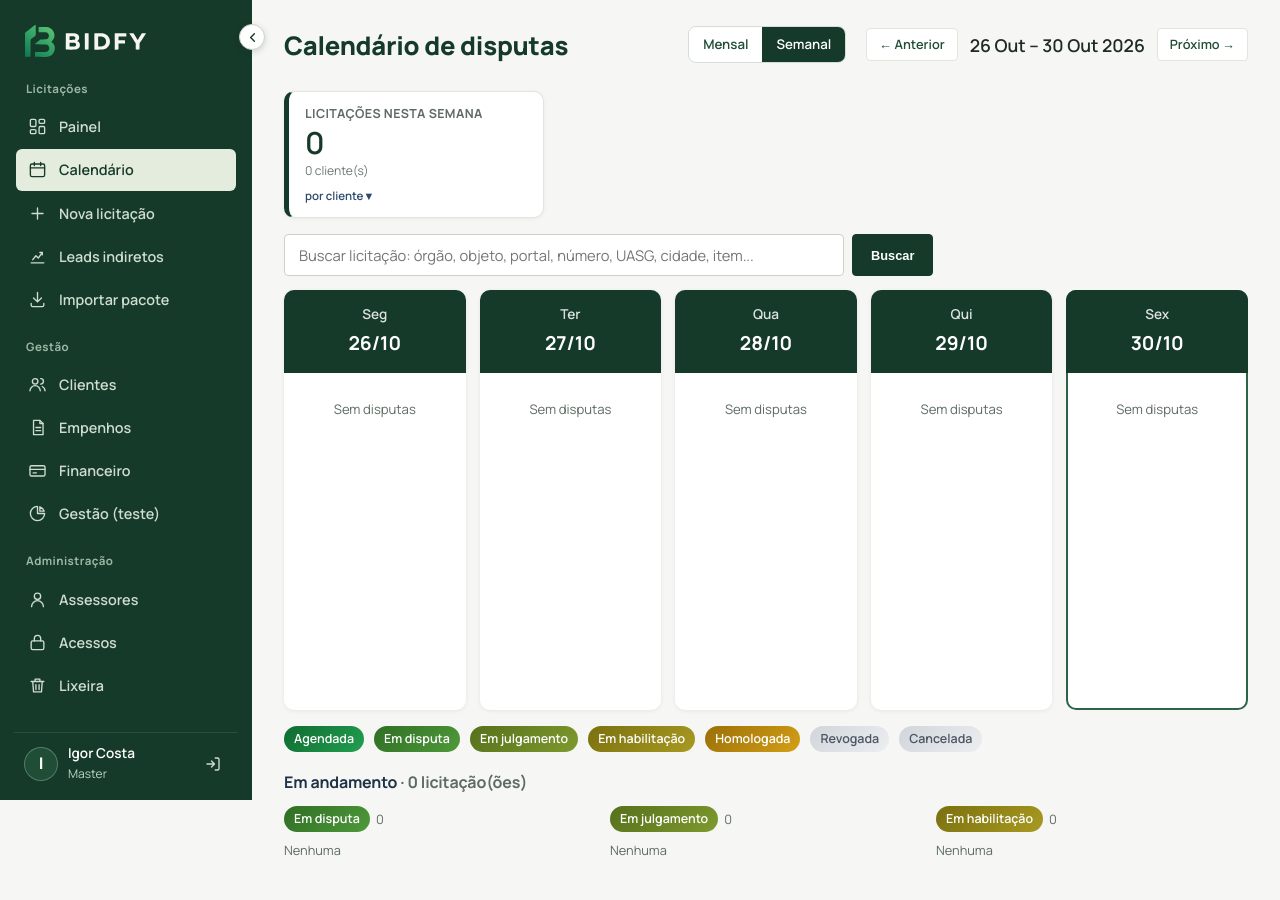
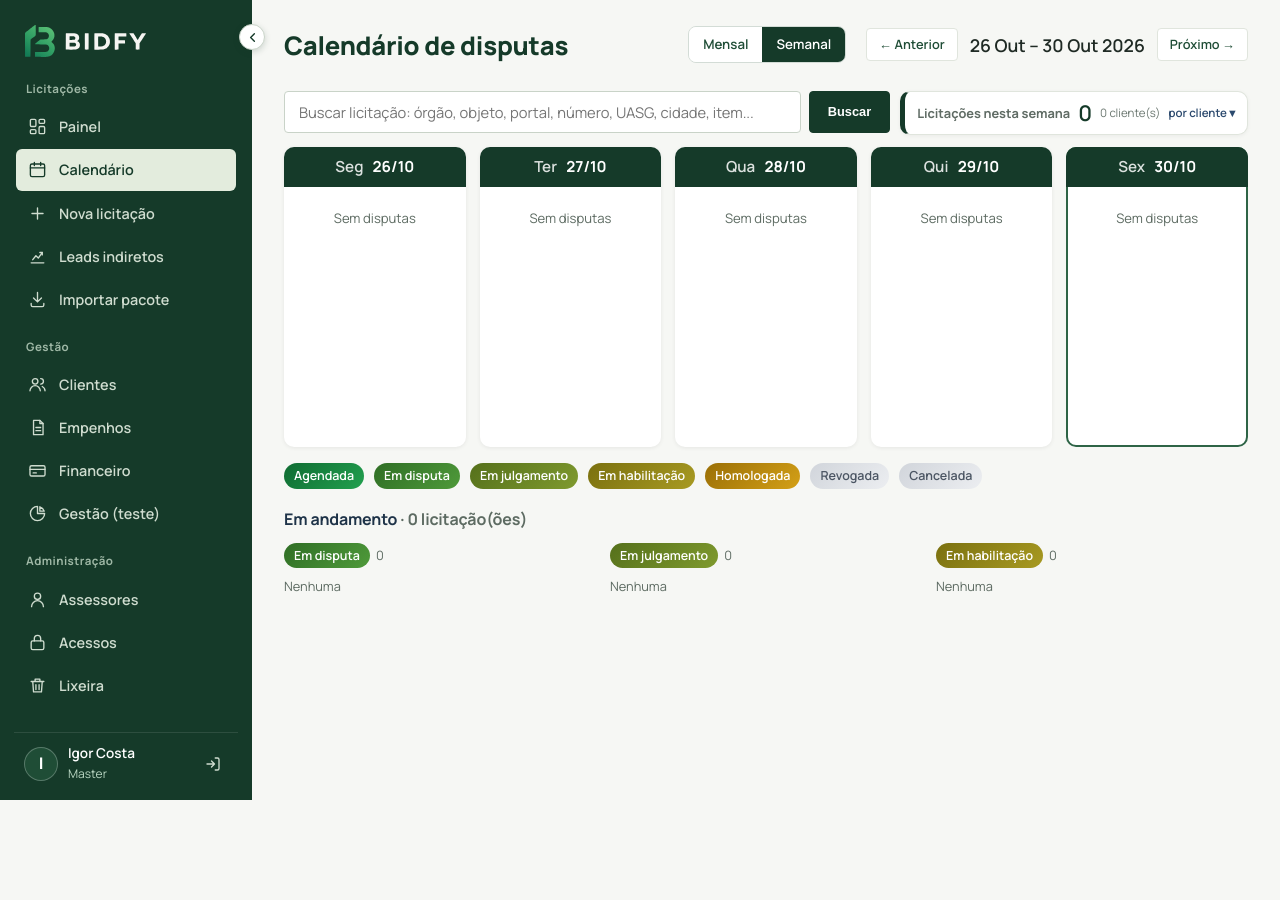
Before and after one commit to igorsantoscost-rgb/Software-de-Licita-es, a Flask app: page /calendario/semana in a window 1280 px wide. After the commit the page ends 800 px from the top, so only its background shows below. Run offline with Flask 3, Linux system fonts and the light colour scheme; a user stored in the database is signed in.

Commit message:
feat: topo do calendario e busca em card
Co-Authored-By: Claude Opus 5.5 <noreply@anthropic.com>
Claude-Session: https://claude.ai/code/session_0188455mnstEnycvQxj5eajo

```diff
--- a/app/static/css/style.css
+++ b/app/static/css/style.css
@@ -2148,3 +2148,45 @@ a.card-contagem:hover { text-decoration: none; box-shadow: 0 2px 10px rgba(0,0,0
 
 /* === Busca: correcao de digitacao === */
 .busca-corrigida { margin: 0 0 6px; font-size: .85rem; color: #8a5a00; }
+
+/* === Topo do calendario: busca + cards na mesma linha === */
+.topo-calendario { display: flex; flex-wrap: wrap; gap: 10px; align-items: flex-start; margin-bottom: 12px; }
+.busca-linha { flex: 1 1 560px; display: flex; flex-wrap: wrap; gap: 10px; align-items: flex-start; min-width: 0; }
+.busca-linha .busca-form { flex: 1 1 340px; margin: 0; }
+.topo-calendario .cards-contagem { margin: 0; flex-wrap: nowrap; }
+.topo-calendario .card-contagem { flex: none; min-width: 0; }
+.topo-calendario .card-contagem > summary, .topo-calendario div.card-contagem { flex-direction: row; align-items: center; gap: 8px; padding: 0 12px; height: 42px; white-space: nowrap; }
+.topo-calendario .card-contagem-total { font-size: 1.35rem; }
+.topo-calendario .card-contagem-titulo { text-transform: none; letter-spacing: 0; font-size: .8rem; }
+.topo-calendario .card-contagem-sub { font-size: .72rem; }
+.topo-calendario .card-contagem-abrir { margin: 0; }
+.topo-calendario .card-contagem[open] > .card-contagem-lista { position: absolute; top: calc(100% + 4px); right: 0; z-index: 30; background: #fff; min-width: 260px; border: 1px solid var(--borda); border-radius: 10px; box-shadow: 0 8px 24px rgba(0,0,0,.12); padding: 6px 8px; }
+.card-busca { border-left-color: #2c4a6e; }
+.topo-calendario .card-busca[open] > .card-contagem-lista { left: 0; right: auto; width: min(680px, 92vw); max-height: 60vh; }
+.busca-lista li { display: grid; grid-template-columns: 128px minmax(0, 1fr) 132px 44px; gap: 10px; align-items: center; padding: 5px 6px; font-size: .82rem; border-bottom: 1px solid #f1f5f2; }
+.busca-lista li.busca-lista-dica, .busca-lista li.muted-sm { display: block; }
+.busca-lista .busca-orgao { overflow: hidden; text-overflow: ellipsis; white-space: nowrap; }
+.busca-lista .busca-status { display: flex; }
+.busca-lista .busca-tags { display: flex; gap: 4px; align-items: center; }
+@media (max-width: 700px) { .busca-lista li { grid-template-columns: 1fr; gap: 2px; } }
+.busca-lista li:last-child { border-bottom: 0; }
+.card-contagem-lista.busca-lista li a { display: inline; padding: 0; border-radius: 0; font-size: inherit; }
+.card-contagem-lista.busca-lista li a:hover { background: none; text-decoration: underline; }
+.busca-lista .busca-data { font-weight: 700; }
+.busca-lista-dica { border-bottom: 0 !important; }
+.card-contagem-lista.busca-lista li a.busca-orgao { display: block; overflow: hidden; text-overflow: ellipsis; white-space: nowrap; }
+
+/* === Calendario semanal: cabecalho baixo e cards de 2 linhas (o dia cabe na tela) === */
+.semana-coluna { min-height: 300px; }
+.semana-coluna-header { padding: 7px 10px; }
+.semana-dia-nome, .semana-dia-num { display: inline; font-size: .95rem; margin: 0; }
+.semana-dia-num { margin-left: 6px; }
+.feriado-nome-semana { display: block; margin: 2px 0 0; font-size: .68rem; }
+.semana-coluna-corpo { gap: 3px; padding: 5px; }
+.evento-card { padding: 3px 8px; gap: 0; border-radius: 6px; border-left-width: 4px; }
+.evento-card-topo { gap: 6px; align-items: center; line-height: 1.2; }
+.evento-card-hora { font-size: .76rem; }
+.evento-card-pregao { font-size: .74rem; }
+.evento-card-orgao { font-size: .68rem; line-height: 1.15; }
+.tag-acomp-icone { display: inline-flex; align-items: center; justify-content: center; width: 14px; height: 14px; border-radius: 50%; background: #dc2626; color: #fff; font-size: .62rem; font-weight: 900; flex-shrink: 0; line-height: 1; }
+.evento-reag-icone { font-size: .8rem; font-weight: 700; color: #8a5a00; flex-shrink: 0; line-height: 1; }
--- a/app/templates/_busca_calendario.html
+++ b/app/templates/_busca_calendario.html
@@ -1,37 +1,41 @@
-{# Caixa de busca + lista de resultados (usada no calendario mensal e semanal).
+{# Busca do calendario (mensal e semanal): campo + card com a quantidade encontrada.
+   A lista de resultados so abre ao clicar no card.
    Espera: busca, resultados_busca, acao (url do formulario) e campos_ocultos (dict). #}
+<div class="busca-linha">
 <form method="GET" action="{{ acao }}" class="busca-form">
   {% for nome, valor in campos_ocultos.items() %}
   <input type="hidden" name="{{ nome }}" value="{{ valor }}">
   {% endfor %}
   <input type="search" name="busca" value="{{ busca }}" class="busca-input"
-         placeholder="Buscar licitação: órgão, objeto, portal, número, UASG, cidade, item...">
+         placeholder="Buscar licita&ccedil;&atilde;o: &oacute;rg&atilde;o, objeto, portal, n&uacute;mero, UASG, cidade, item...">
   <button type="submit" class="btn btn-primary btn-sm">Buscar</button>
   {% if busca %}<a href="{{ acao }}{% if campos_ocultos %}?{% for n, v in campos_ocultos.items() %}{{ n }}={{ v }}{% if not loop.last %}&{% endif %}{% endfor %}{% endif %}" class="btn btn-sm">Limpar</a>{% endif %}
 </form>
-
 {% if busca %}
-<div class="card busca-resultados">
-  {% if g.busca_digitada %}<p class="busca-corrigida">Nada encontrado com "<strong>{{ g.busca_digitada }}</strong>". Mostrando resultados para "<strong>{{ busca }}</strong>".</p>{% endif %}
+<div class="cards-contagem">
+<details class="card-contagem card-busca">
+  <summary>
+    <strong class="card-contagem-total">{{ resultados_busca|length }}</strong>
+    <span class="card-contagem-titulo">licita&ccedil;&atilde;o(&otilde;es) com "{{ busca }}"</span>
+    {% if g.busca_digitada %}<small class="card-contagem-sub">(voc&ecirc; digitou "{{ g.busca_digitada }}")</small>{% endif %}
+    {% if resultados_busca %}<span class="card-contagem-abrir">ver lista &#9662;</span>{% endif %}
+  </summary>
   {% if resultados_busca %}
-  <p class="busca-resultados-titulo">
-    {{ resultados_busca|length }} licitação(ões) com "<strong>{{ busca }}</strong>" — o calendário abaixo mostra só essas.
-  </p>
-  <ul class="busca-lista">
+  <ul class="card-contagem-lista busca-lista">
+    <li class="busca-lista-dica muted-sm">O calend&aacute;rio mostra s&oacute; essas licita&ccedil;&otilde;es.</li>
     {% for l in resultados_busca[:30] %}
     <li>
       <a href="{{ url_for('main.calendario_semana', inicio=l.data_disputa.date().isoformat(), dia=l.data_disputa.date().isoformat(), busca=busca) }}"
          class="busca-data" title="Ver a semana desta disputa">{{ l.data_disputa.strftime('%d/%m/%Y %H:%M') }}</a>
-      <a href="{{ url_for('lic.detalhe', id=l.id) }}" class="busca-orgao">{{ l.numero_pregao }} · {{ l.orgao_licitante }}</a> {% if current_user.is_assessor() and l.comentario_cliente_pendente_em %}<span class="tag-comentario-cliente" title="Comentário novo do cliente ({{ l.comentario_cliente_pendente_em.strftime('%d/%m %H:%M') }})">C</span>{% endif %}
-      <span class="badge status-{{ l.status|replace(' ', '-') }}">{{ l.status|rotulo_status }}</span>
-      {% include '_tag_manual.html' %}
-      {% if l.data_disputa_original %}<span class="tag-reagendada">Reagendada</span>{% endif %}
+      <a href="{{ url_for('lic.detalhe', id=l.id) }}" class="busca-orgao" title="{{ l.numero_pregao }} - {{ l.orgao_licitante }}">{{ l.numero_pregao }} &middot; {{ l.orgao_licitante }}</a>
+      <span class="busca-status"><span class="badge status-{{ l.status|replace(' ', '-') }}">{{ l.status|rotulo_status }}</span></span>
+      <span class="busca-tags">{% if current_user.is_assessor() and l.comentario_cliente_pendente_em %}<span class="tag-comentario-cliente" title="Coment&aacute;rio novo do cliente">C</span>{% endif %}{% with tag_icone=True %}{% include '_tag_manual.html' %}{% endwith %}{% if l.data_disputa_original %}<span class="evento-reag-icone" title="Reagendada">&#8635;</span>{% endif %}</span>
     </li>
     {% endfor %}
+    {% if resultados_busca|length > 30 %}<li class="muted-sm">Mostrando as 30 primeiras. Refine a busca para ver menos.</li>{% endif %}
   </ul>
-  {% if resultados_busca|length > 30 %}<p class="muted-sm">Mostrando as 30 primeiras. Refine a busca para ver menos.</p>{% endif %}
-  {% else %}
-  <p class="muted" style="margin:0;">Nenhuma licitação encontrada com "<strong>{{ busca }}</strong>".</p>
   {% endif %}
+</details>
 </div>
 {% endif %}
+</div>
--- a/app/templates/_tag_manual.html
+++ b/app/templates/_tag_manual.html
@@ -1,3 +1,4 @@
-{# Selo "Acompanhamento manual": portal fora da lista da Effecti. Espera `l` (Licitacao) ou `portal_tag` (texto). #}
+{# Selo "Acompanhamento manual": portal fora da lista da Effecti.
+   Espera `l` (Licitacao) ou `portal_tag` (texto). tag_icone=True mostra so o "!" vermelho. #}
 {% set _portal = portal_tag if portal_tag is defined else (l.portal if l else '') %}
-{% if current_user.is_assessor() and (_portal|acomp_manual) %}<span class="tag-acomp-manual{% if tag_mini is defined and tag_mini %} tag-acomp-manual-mini{% endif %}" title="Portal {{ _portal }} n&atilde;o &eacute; acompanhado pela Effecti. Acompanhar manualmente."><span class="tag-acomp-manual-icone">!</span>Acompanhamento manual</span>{% endif %}
+{% if current_user.is_assessor() and (_portal|acomp_manual) %}{% if tag_icone is defined and tag_icone %}<span class="tag-acomp-icone" title="Acompanhamento manual: portal {{ _portal }} n&atilde;o &eacute; acompanhado pela Effecti">!</span>{% else %}<span class="tag-acomp-manual{% if tag_mini is defined and tag_mini %} tag-acomp-manual-mini{% endif %}" title="Portal {{ _portal }} n&atilde;o &eacute; acompanhado pela Effecti. Acompanhar manualmente."><span class="tag-acomp-manual-icone">!</span>Acompanhamento manual</span>{% endif %}{% endif %}
--- a/app/templates/calendario_semana.html
+++ b/app/templates/calendario_semana.html
@@ -18,11 +18,12 @@
   </div>
 </div>
 
-{% with cards=cards_resumo %}{% include "_cards_contagem.html" %}{% endwith %}
-
+<div class="topo-calendario">
 {% with acao=url_for('main.calendario_semana'), campos_ocultos={'inicio': inicio.isoformat()} %}
 {% include "_busca_calendario.html" %}
 {% endwith %}
+{% with cards=cards_resumo %}{% include "_cards_contagem.html" %}{% endwith %}
+</div>
 
 <div class="semana-wrap">
   {% for dia in dias_semana %}
@@ -40,11 +41,10 @@
           <div class="evento-card-topo">
             <span class="evento-card-hora">{{ l.data_disputa.strftime('%H:%M') }}</span>
             <span class="evento-card-pregao" title="{{ l.numero_pregao }}">{{ l.numero_pregao }}</span>
+            {% with tag_icone=True %}{% include '_tag_manual.html' %}{% endwith %}{% if l.data_disputa_original %}<span class="evento-reag-icone" title="Reagendada (era {{ l.data_disputa_original.strftime('%d/%m %H:%M') }})">&#8635;</span>{% endif %}
             {% if l|tem_comentario_assessor %}<span class="evento-recado-icon" title="Tem comentário do assessor">💬</span>{% endif %}
           </div>
           <div class="evento-card-orgao" title="{{ l.orgao_licitante }}">{% if current_user.is_assessor() and l.favoritada_pelo_cliente %}<span class="estrela-cliente" title="Favorita do cliente">★</span>{% endif %}{{ l.orgao_licitante }} {% if current_user.is_assessor() and l.comentario_cliente_pendente_em %}<span class="tag-comentario-cliente" title="Comentário novo do cliente ({{ l.comentario_cliente_pendente_em.strftime('%d/%m %H:%M') }})">C</span>{% endif %}</div>
-          {% with tag_mini=True %}{% include '_tag_manual.html' %}{% endwith %}
-          {% if l.data_disputa_original %}<div class="tag-reagendada tag-reagendada-mini" title="Data original: {{ l.data_disputa_original.strftime('%d/%m/%Y %H:%M') }}">↻ Reagendada</div>{% endif %}
         </a>
         {% endfor %}
       {% else %}
```
Also changed, not shown: app/templates/calendario.html (+4 -4 lines).
